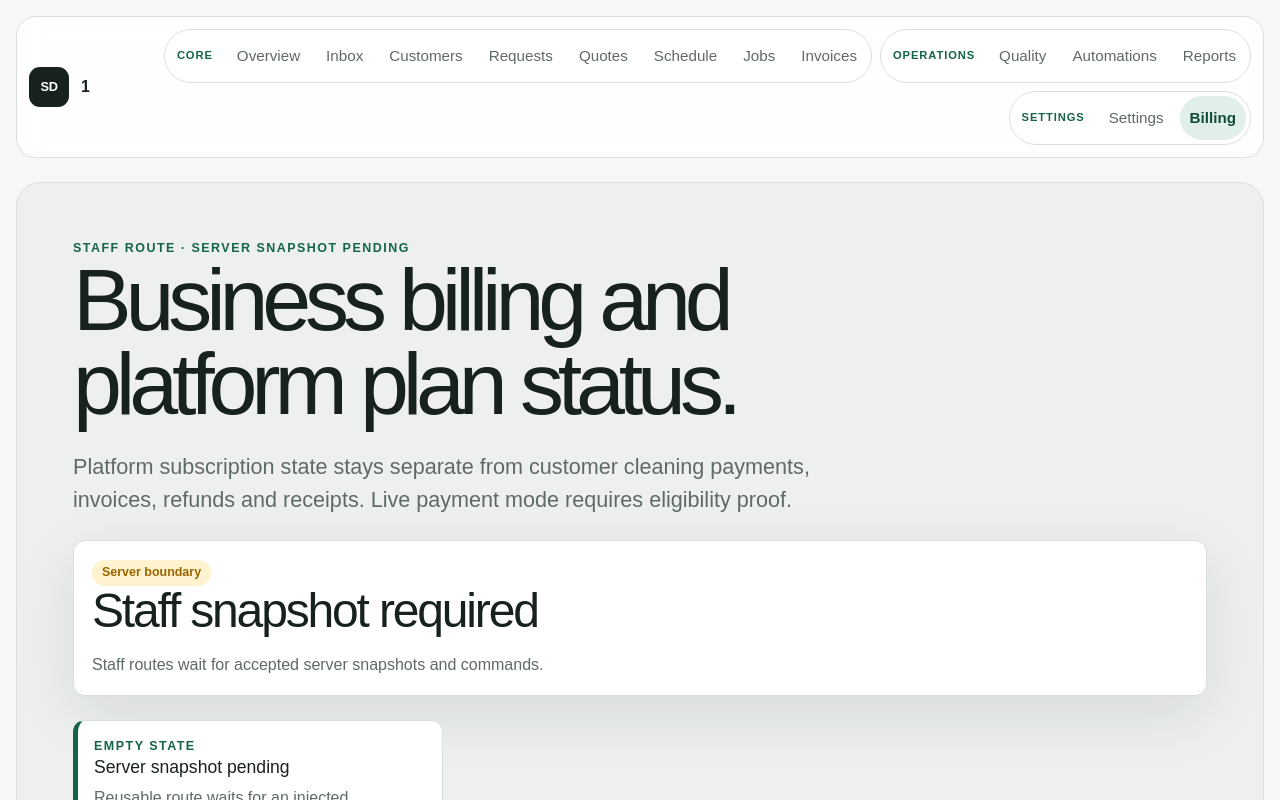
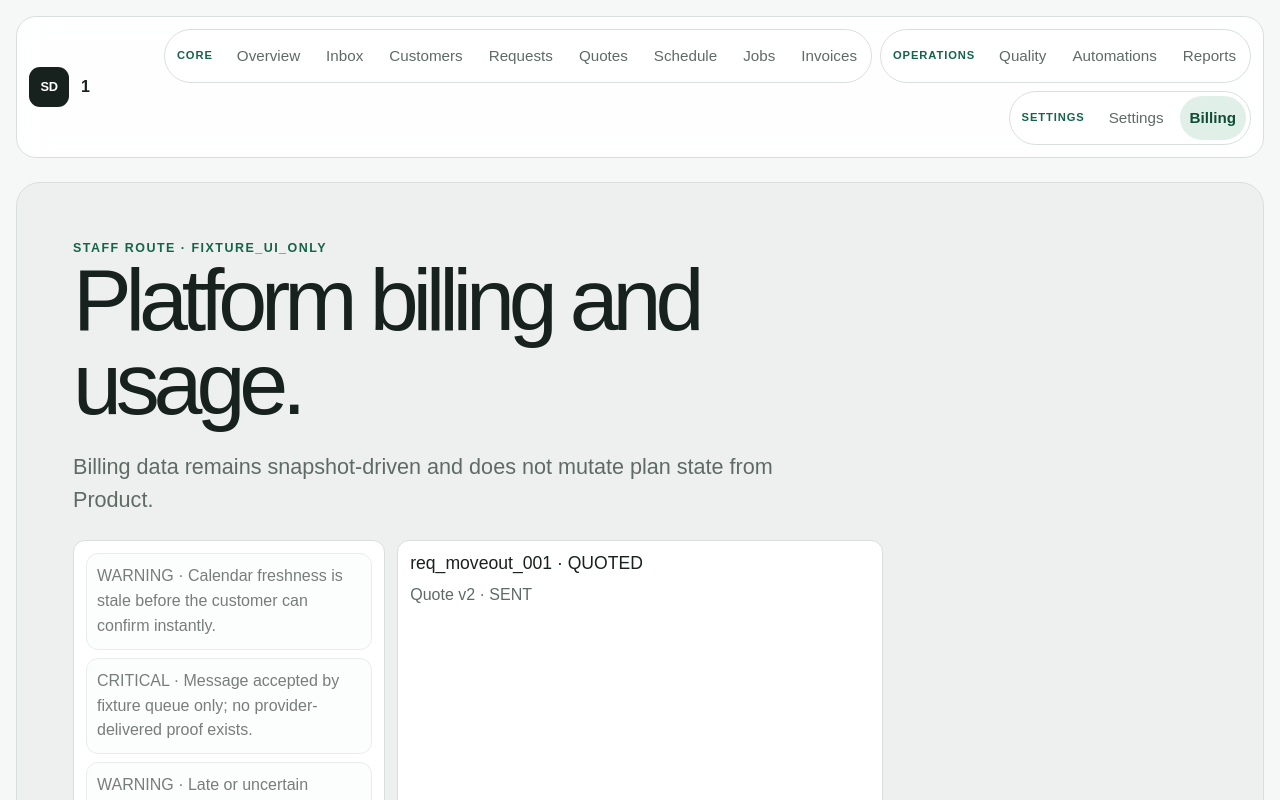
Before and after one commit to SaamVR/ServiceDesk, a Next.js app: page /app/1/billing in a window 1280 px wide. Shown: the top 800 px of the page. Built offline with nearby package versions, Linux system fonts and the light colour scheme.

Commit message:
refactor(product): route staff billing through fixture wrapper

```diff
--- a/src/app/app/[workspace]/billing/page.tsx
+++ b/src/app/app/[workspace]/billing/page.tsx
@@ -1,15 +1,15 @@
-import { OperationalRoute } from "@/features/operations/OperationalRoute";
+import { OperationalFixtureRoute } from "@/features/operations/OperationalFixtureRoute";
 
 export default async function StaffBillingPage({ params }: { params: Promise<{ workspace: string }> }) {
   const { workspace } = await params;
 
   return (
-    <OperationalRoute
+    <OperationalFixtureRoute
       surface="staff"
-        staffModule="billing"
+      staffModule="billing"
       workspaceLabel={workspace}
-      title="Business billing and platform plan status."
-      description="Platform subscription state stays separate from customer cleaning payments, invoices, refunds and receipts. Live payment mode requires eligibility proof."
+      title="Platform billing and usage."
+      description="Billing data remains snapshot-driven and does not mutate plan state from Product."
     />
   );
 }
```
